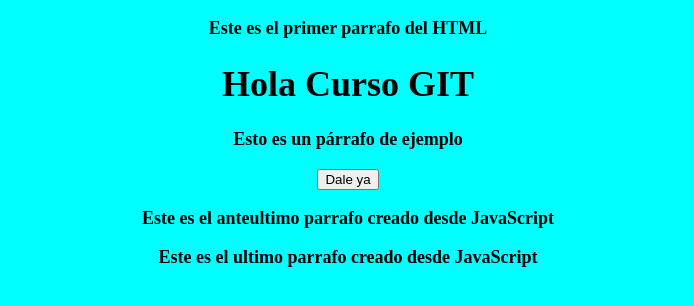
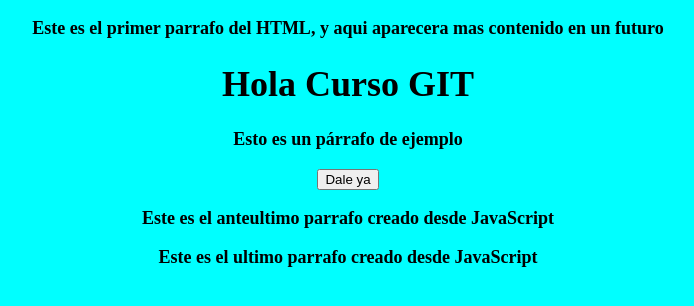
Before and after one commit to santisaucedo/ProyectoGIT, a plain HTML site: page index.html in a window 1280 px wide. Shown: the whole page, without its empty margins (292-986 px from the left). Drawn offline with Linux system fonts and the light colour scheme.

Commit message:
Modificando parrafo 1 desde Diseñador 2

```diff
--- a/index.html
+++ b/index.html
@@ -7,7 +7,7 @@
 </head>
 <body>
 <title>Curso GIT</title>
-<p>Este es el primer parrafo del HTML</p>
+<p>Este es el primer parrafo del HTML, y aqui aparecera mas contenido en un futuro</p>
 
 <h1>Hola Curso GIT</h1>
 <p>Esto es un p&aacute;rrafo de ejemplo</p>
```
